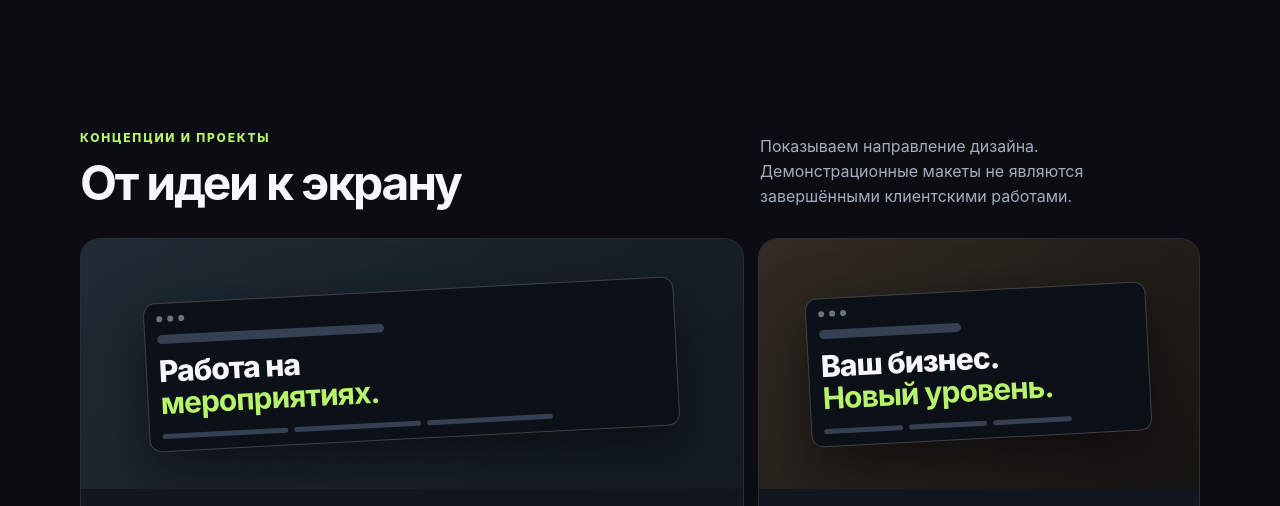
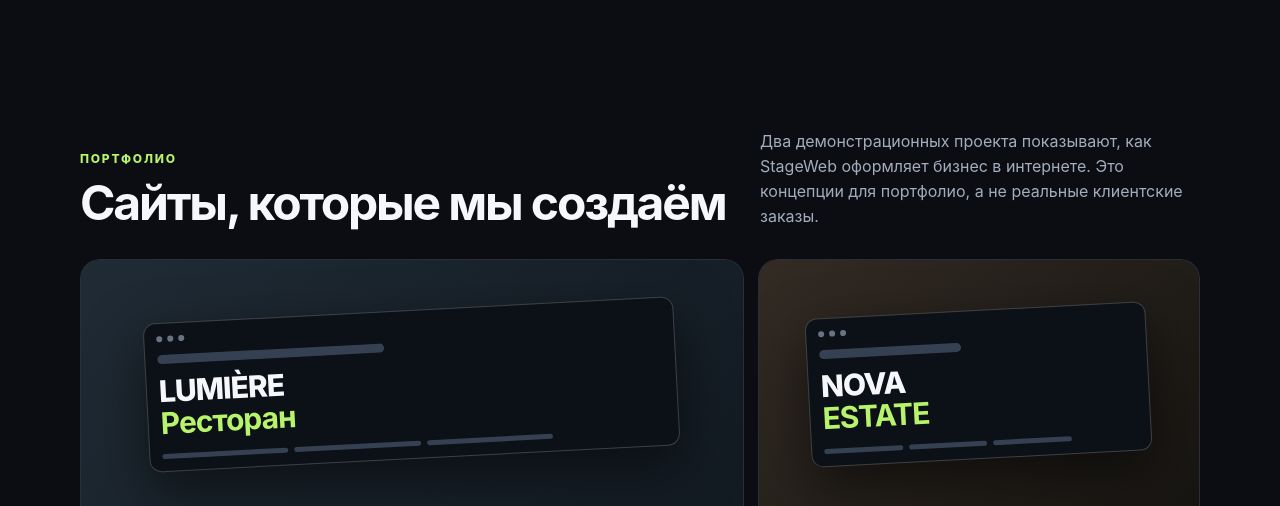
Before and after one commit to oglyroma123654-spec/stagelink, a plain HTML site: page stageweb/index.html in a window 1280 px wide. Shown: the part 1370-1876 px from the top of the page. Drawn offline with Linux system fonts and the light colour scheme.

Commit message:
Publish StageWeb demo projects in portfolio

```diff
--- a/stageweb/index.html
+++ b/stageweb/index.html
@@ -45,7 +45,7 @@
 <main>
 <section class="hero"><div class="wrap"><div class="eyebrow"><span class="dot"></span> Веб-студия · Алматы</div><h1>Создаём сайты.<br><em>Запускаем идеи.</em></h1><p class="lead">Современные сайты для бизнеса, который хочет выглядеть уверенно в интернете и превращать посетителей в клиентов.</p><div class="hero-actions"><a class="btn" href="#contact">Есть задача? Поговорим ↗</a><a class="btn ghost" href="#work">Посмотреть подход</a></div><div class="hero-note"><span><strong>01</strong> Дизайн с характером</span><span><strong>02</strong> Удобно на телефоне</span><span><strong>03</strong> От идеи до запуска</span></div></div></section>
 <section id="services"><div class="wrap"><div class="section-top"><div><div class="kicker">Что мы делаем</div><h2>Сайт под вашу задачу</h2></div><p class="sub">Не шаблон ради шаблона. Подбираем структуру и функциональность под ваш бизнес и клиентов.</p></div><div class="grid"><article class="service"><div class="num">01 / ПРЕЗЕНТАЦИЯ</div><h3>Сайты-визитки</h3><p>Расскажем о компании, покажем преимущества и поможем клиенту связаться с вами.</p></article><article class="service"><div class="num">02 / ПРОДАЖИ</div><h3>Лендинги</h3><p>Одна понятная страница, которая ведёт посетителя к заявке или покупке.</p></article><article class="service"><div class="num">03 / КАТАЛОГ</div><h3>Интернет-магазины</h3><p>Каталог товаров, карточки, корзина и удобный путь к оформлению заказа.</p></article><article class="service"><div class="num">04 / РОСТ</div><h3>Корпоративные сайты</h3><p>Многостраничные сайты для компаний, команд и развивающихся проектов.</p></article></div></div></section>
-<section id="work"><div class="wrap"><div class="section-top"><div><div class="kicker">Концепции и проекты</div><h2>От идеи к экрану</h2></div><p class="sub">Показываем направление дизайна. Демонстрационные макеты не являются завершёнными клиентскими работами.</p></div><div class="work-grid"><article class="work"><div class="mock"><div class="browser"><div class="browser-top"><i></i><i></i><i></i></div><div class="browser-bar"></div><div class="browser-title">Работа на<br><b>мероприятиях.</b></div><div class="browser-lines"><span></span><span></span><span></span></div></div></div><div class="work-info"><h3>StageLink</h3><p>Собственный проект платформы для event-индустрии Алматы.</p></div></article><article class="work"><div class="mock alt"><div class="browser"><div class="browser-top"><i></i><i></i><i></i></div><div class="browser-bar"></div><div class="browser-title">Ваш бизнес.<br><b>Новый уровень.</b></div><div class="browser-lines"><span></span><span></span><span></span></div></div></div><div class="work-info"><h3>Business Concept</h3><p>Демонстрационная концепция сайта компании.</p></div></article></div></div></section>
+<section id="work"><div class="wrap"><div class="section-top"><div><div class="kicker">Портфолио</div><h2>Сайты, которые мы создаём</h2></div><p class="sub">Два демонстрационных проекта показывают, как StageWeb оформляет бизнес в интернете. Это концепции для портфолио, а не реальные клиентские заказы.</p></div><div class="work-grid"><article class="work"><a href="portfolio/lumiere/" target="_blank" rel="noopener"><div class="mock"><div class="browser"><div class="browser-top"><i></i><i></i><i></i></div><div class="browser-bar"></div><div class="browser-title">LUMIÈRE<br><b>Ресторан</b></div><div class="browser-lines"><span></span><span></span><span></span></div></div></div><div class="work-info"><h3>LUMIÈRE — ресторан</h3><p>Атмосферный сайт ресторана: меню, интерьер и бронирование столика.</p><span class="num">ОТКРЫТЬ ДЕМО ↗</span></div></a></article><article class="work"><a href="portfolio/nova-estate/" target="_blank" rel="noopener"><div class="mock alt"><div class="browser"><div class="browser-top"><i></i><i></i><i></i></div><div class="browser-bar"></div><div class="browser-title">NOVA<br><b>ESTATE</b></div><div class="browser-lines"><span></span><span></span><span></span></div></div></div><div class="work-info"><h3>NOVA ESTATE — недвижимость</h3><p>Сайт агентства: карточки объектов, цены и связь с консультантом.</p><span class="num">ОТКРЫТЬ ДЕМО ↗</span></div></a></article></div></div></section>
 <section id="process"><div class="wrap"><div class="section-top"><div><div class="kicker">Как работаем</div><h2>Просто и прозрачно</h2></div><p class="sub">Вы понимаете, что происходит на каждом этапе — от первого разговора до публикации.</p></div><div class="steps"><div class="step"><b>ШАГ 01</b><h3>Знакомимся</h3><p>Обсуждаем задачу, аудиторию и цели сайта.</p></div><div class="step"><b>ШАГ 02</b><h3>Проектируем</h3><p>Согласуем структуру, стиль и содержание.</p></div><div class="step"><b>ШАГ 03</b><h3>Разрабатываем</h3><p>Собираем сайт и проверяем его на разных экранах.</p></div><div class="step"><b>ШАГ 04</b><h3>Запускаем</h3><p>Публикуем сайт и передаём результат.</p></div></div></div></section>
 <section id="contact"><div class="wrap"><div class="cta"><div><div class="kicker">Есть идея?</div><h2>Давайте создадим что-то сильное.</h2><p>Расскажите, какой сайт нужен вашему бизнесу. Обсудим задачу и предложим следующий шаг.</p></div><a class="btn" href="https://wa.me/77479014563?text=Здравствуйте!%20Хочу%20обсудить%20создание%20сайта%20с%20StageWeb.">Написать в WhatsApp ↗</a></div></div></section>
 </main>
```
